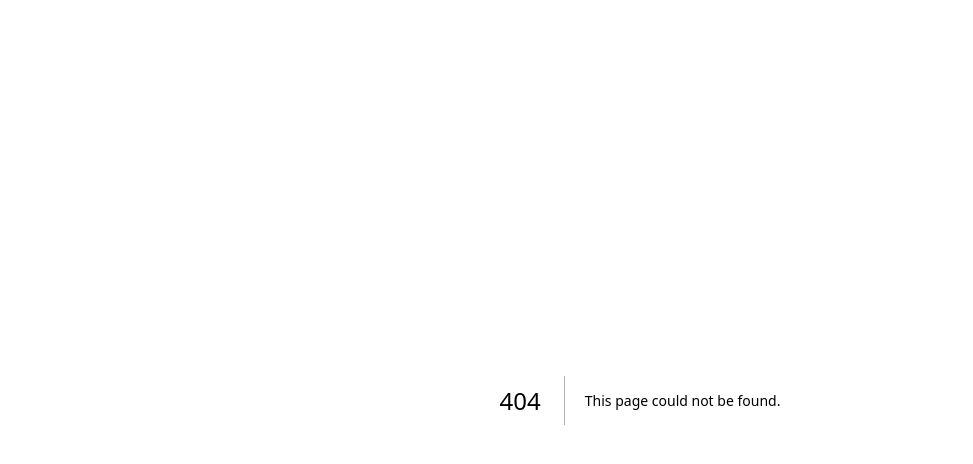
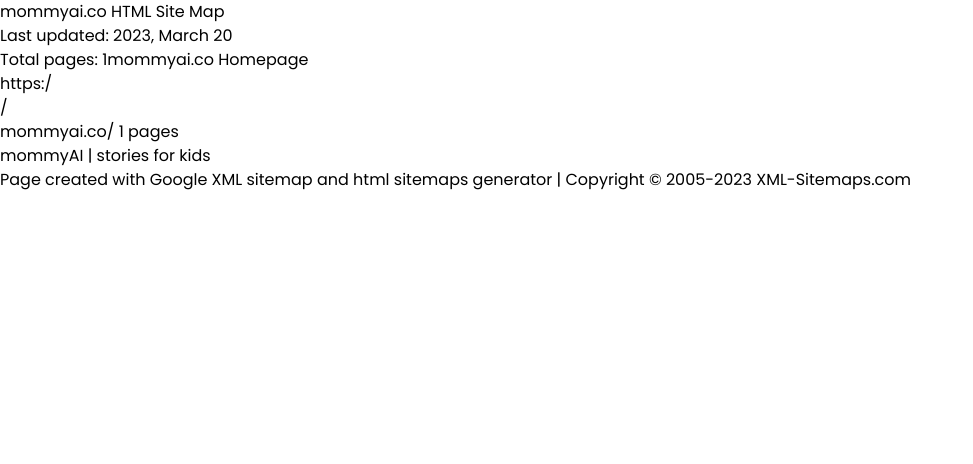
Before and after one commit to GauravBurande/mommyai.co, a Next.js app: page /sitemap in a window 1280 px wide. Before the commit this address had no page. Shown: the top 464 px of the page, without its empty margins (0-973 px from the left). Built offline with nearby package versions, Linux system fonts and the light colour scheme.

Commit message:
a sitemap

```diff
--- /dev/null
+++ b/pages/sitemap.jsx
@@ -0,0 +1,44 @@
+import React from 'react'
+
+const Sitemap = () => {
+    return (
+        <div>
+            <div>
+                <nav>mommyai.co HTML Site Map</nav>
+                <h3>
+                    <span>Last updated: 2023, March 20<br />
+                        Total pages: 1</span>
+                    <a href="http://mommyai.co">mommyai.co Homepage</a>
+                </h3>
+            </div>
+            <div>
+                <ul>
+
+                    <li>https:/ </li>
+                    <li>
+                        <ul>
+
+                            <li>/ </li>
+                            <li>
+                                <ul>
+
+                                    <li>mommyai.co/ <span class="lcount">1 pages</span></li>
+
+                                    <li><a href="https://mommyai.co/"
+                                        title="mommyAI | stories for kids">mommyAI | stories for kids</a></li>
+                                </ul>
+                            </li>
+                        </ul>
+                    </li>
+                </ul>
+
+            </div>
+            <div>
+                Page created with <a target="_blank" href="https://www.xml-sitemaps.com">Google XML sitemap and html sitemaps
+                    generator</a> | Copyright &copy; 2005-2023 XML-Sitemaps.com
+            </div>
+        </div>
+    )
+}
+
+export default Sitemap
```
